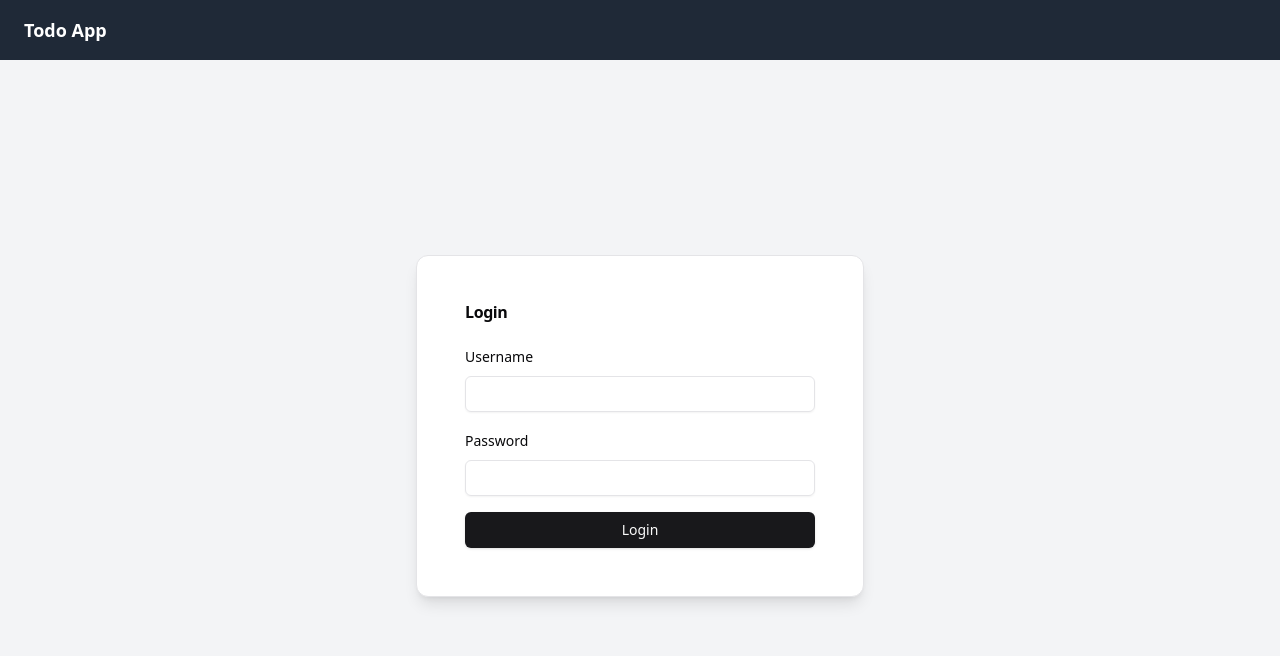
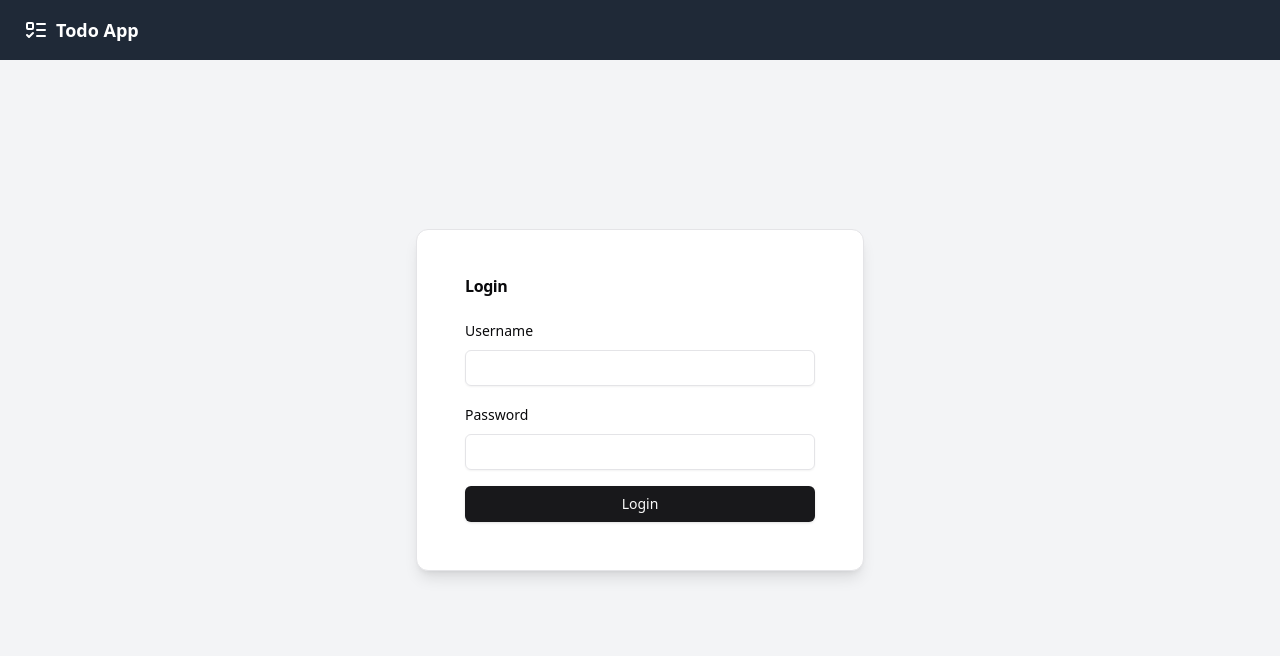
Before and after one commit to rmidhunk/todo-app, a React (Vite) app: page / in a window 1280 px wide. Shown: the top 656 px of the page. Built offline with nearby package versions, Linux system fonts and the light colour scheme; no server answers.

Commit message:
Midhun Krishnan | main | feat: Header styling improvements

```diff
--- a/src/components/header.tsx
+++ b/src/components/header.tsx
@@ -1,12 +1,16 @@
 import { Button } from "@/components/ui/button";
 import { useAuth } from "@/context/auth-provider";
+import { ListTodoIcon } from "lucide-react";
 
 const Header = () => {
   const auth = useAuth();
 
   return (
-    <header className="bg-gray-800 text-white py-4 px-6 flex justify-between items-center">
-      <div className="text-lg font-bold">Todo App</div>
+    <header className="fixed w-full top-0 bg-gray-800 text-white py-4 px-6 flex justify-between items-center">
+      <div className="flex items-center gap-2">
+        <ListTodoIcon />
+        <h1 className="text-lg font-bold">Todo App</h1>
+      </div>
       <div className="flex items-center space-x-4">
         {auth?.user && (
           <>
--- a/src/pages/login-page.tsx
+++ b/src/pages/login-page.tsx
@@ -43,7 +43,7 @@ const LoginPage = () => {
   };
 
   return (
-    <div className="flex justify-center items-center min-h-[calc(100vh-68px)] bg-gray-100">
+    <div className="flex justify-center items-center min-h-screen bg-gray-100">
       <Card className="w-full max-w-md p-6 shadow-lg">
         <CardHeader>
           <CardTitle>Login</CardTitle>
--- a/src/pages/todo-list.tsx
+++ b/src/pages/todo-list.tsx
@@ -25,7 +25,7 @@ const TodoList: React.FC = () => {
   };
 
   return (
-    <div className="max-w-md mx-auto mt-8">
+    <div className="max-w-md mx-auto mt-8 pt-16">
       <CreateTodoDialog
         isOpen={createTodoDialogOpen}
         onClose={setCreateTodoDialogOpen}
```
Also changed, not shown: api.json (+4 -4 lines).
